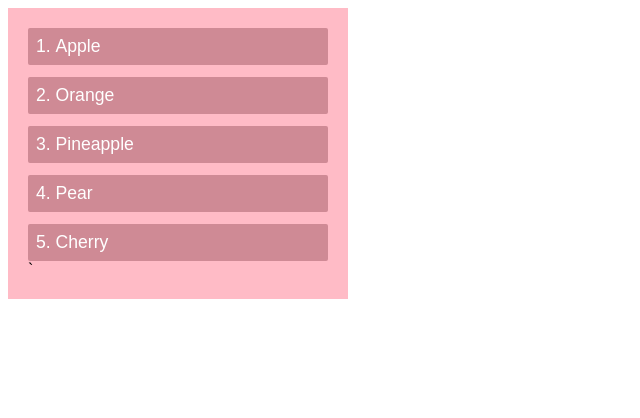
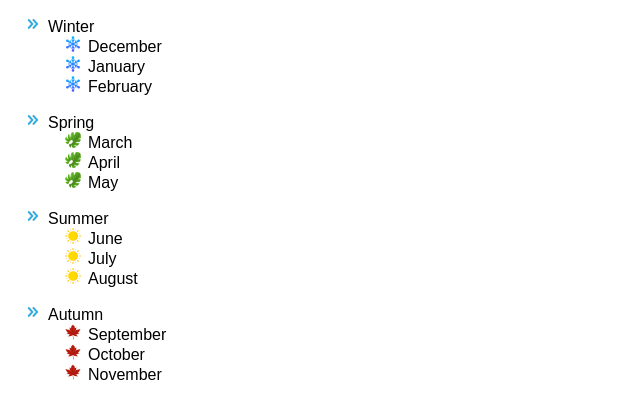
Before and after one commit to mariancompany7-alt/lab_02, a plain HTML site: page index.html in a window 1280 px wide. Shown: the whole page, without its empty margins (0-640 px from the left). Drawn offline with Linux system fonts and the light colour scheme.

Commit message:
Add files via upload

```diff
--- a/index.html
+++ b/index.html
@@ -7,14 +7,37 @@
     <link rel="stylesheet" href="styles.css">
 </head>
 <body>
-    <div>
-        <ol>
-            <li>Apple</li>
-            <li>Orange</li>
-            <li>Pineapple</li>
-            <li>Pear</li>
-            <li class="last-li">Cherry</li>
+    <ul>
+        <li class="arrow-right">Winter</li>
+        <ol id="winter">
+            <li>December</li>
+            <li>January</li>
+            <li>February</li>
         </ol>
-`   </div>
+    </ul>
+    <ul>
+        <li class="arrow-right">Spring</li>
+        <ol id="spring">
+            <li>March</li>
+            <li>April</li>
+            <li>May</li>
+    </ul>
+    <ul>
+        </ol>
+        <li class="arrow-right">Summer</li>
+        <ol id="summer">
+            <li>June</li>
+            <li>July</li>
+            <li>August</li>
+        </ol>
+    </ul>
+    <ul>
+        <li class="arrow-right">Autumn</li>
+        <ol id="autumn">
+            <li>September</li>
+            <li>October</li>
+            <li>November</li>
+        </ol>
+    </ul>
 </body>
 </html>
--- a/styles.css
+++ b/styles.css
@@ -1,29 +1,23 @@
-
 * {
-    font-family: Arial, Helvetica, sans-serif;
+    font-family: Arial, "Helvetica Neue", Helvetica, sans-serif;
 }
 
-ol {
-    list-style-position: inside;
-    padding: 0px;
-    margin: 0px;
+.arrow-right {
+    list-style-image: url(arrow-right_16.png);
 }
 
-li {
-    background-color: rgb(207, 138, 149);
-    color: white;
-    margin-bottom: 12px;
-    padding: 8px 8px 8px;
-    font-size: 1.1em;
-    border-radius: 2px;
+#winter {
+    list-style-image: url(snowflake_16.png);
 }
 
-div {
-    background-color: rgb(255, 187, 198);
-    padding: 20px;
-    width: 300px;
+#spring {
+    list-style-image: url(leaf_g_16.png);
 }
 
-.last-li {
-    margin-bottom: 0px;
+#summer {
+    list-style-image: url(sun_16.png);
 }
+
+#autumn {
+    list-style-image: url(leaf_y_16.png);
+}
```
Also changed, not shown: arrow-right_16.png (added), leaf_g_16.png (added), leaf_y_16.png (added), snowflake_16.png (added), sun_16.png (added).
